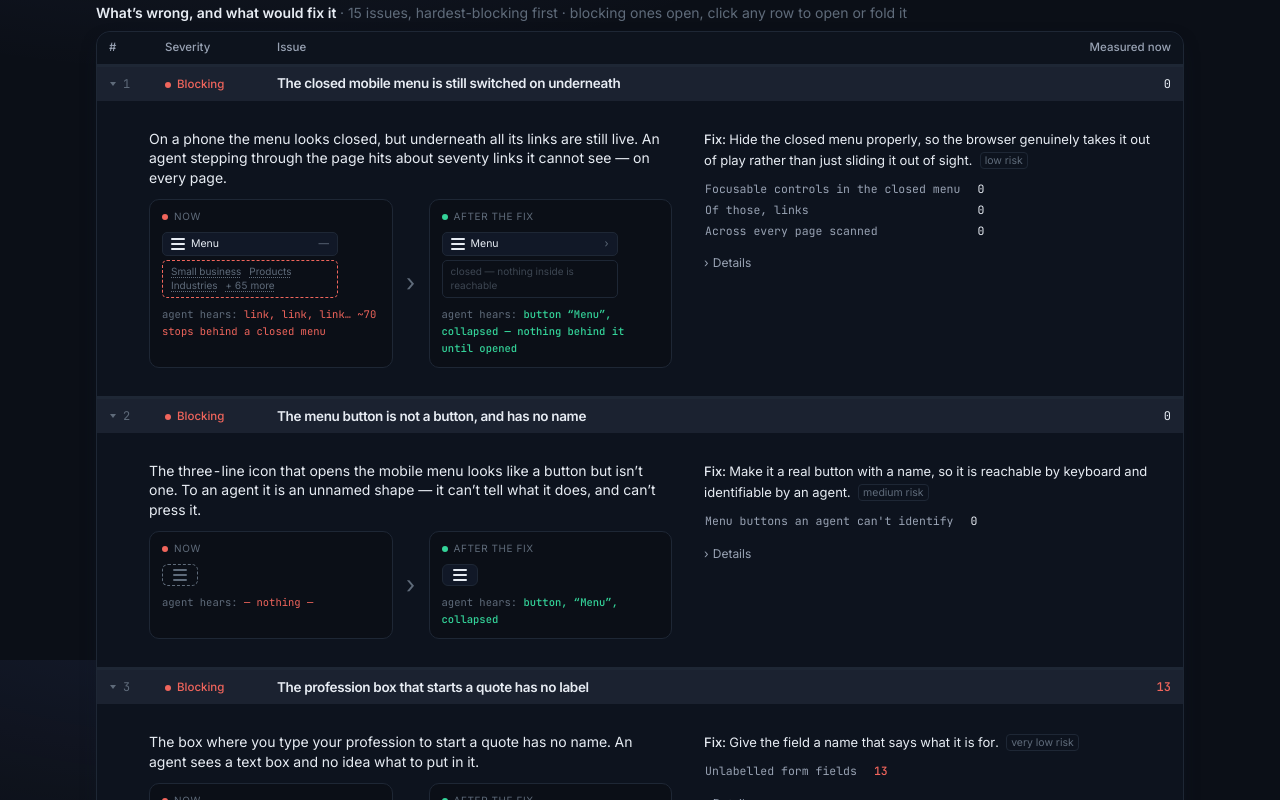
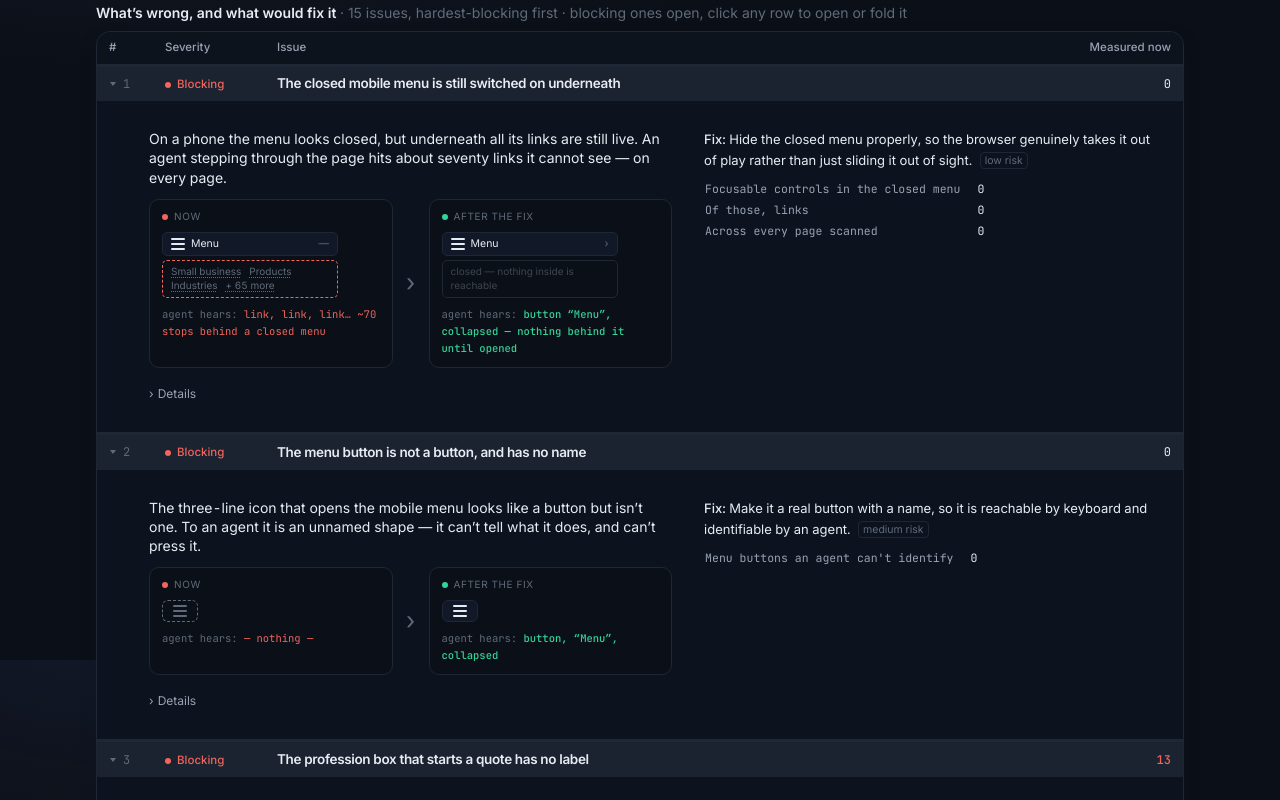
Before and after one commit to juanflores-ion/a11y-checker, a Next.js app: page / in a window 1280 px wide. Shown: the part 940-1740 px from the top of the page. Built offline with nearby package versions, Linux system fonts and the light colour scheme.

Commit message:
Let an open Details use the whole row, not the right-hand half

```diff
--- a/src/components/overview/IssuesTable.tsx
+++ b/src/components/overview/IssuesTable.tsx
@@ -303,6 +303,7 @@ function IssueDetail({
   muted?: boolean;
 }) {
   return (
+    <div>
       <div className="grid max-w-6xl items-start gap-x-8 gap-y-4 lg:grid-cols-[minmax(0,1.15fr)_minmax(0,1fr)]">
         <div>
           <p className="mb-3 text-[14px] leading-snug text-ink">{issue.plain}</p>
@@ -314,18 +315,33 @@ function IssueDetail({
             <Tag className="ml-1 align-[1px]">{RISK_LABEL[issue.fix.riskLevel]}</Tag>
           </p>
           <Figures issue={issue} brands={brands} metricsByBrand={metricsByBrand} muted={muted} />
-        <details className="group mt-3">
-          <summary className="cursor-pointer list-none text-[12px] text-muted hover:text-ink [&::-webkit-details-marker]:hidden">
+        </div>
+      </div>
+      {/* Below both columns, so an open Details gets the whole row rather than
+          the right-hand half: two columns of its own on wide screens, prose on
+          the left and the technical material and samples on the right. */}
+      <details className="group mt-4 text-[12.5px] leading-relaxed">
+        <summary className="inline-flex cursor-pointer list-none items-center text-[12px] text-muted hover:text-ink [&::-webkit-details-marker]:hidden">
           <span aria-hidden="true" className="mr-1 inline-block transition-transform group-open:rotate-90">›</span>
           Details
         </summary>
-          <div className="mt-3 space-y-3 border-l border-rule pl-3">
+        <div className="mt-3 grid gap-x-10 gap-y-3 border-l border-rule pl-4 lg:grid-cols-2">
+          <div className="space-y-3">
             <Block title="Why it matters">
               <p className="text-ink">{issue.whyItMatters}</p>
             </Block>
             <Block title="What breaks, exactly">
               <p className="text-muted">{issue.whatBreaks}</p>
             </Block>
+            <Block title="Verify">
+              <p className="text-muted">
+                {issue.verify}{' '}
+                <Link href="/scan?mode=compare" className="text-accent underline underline-offset-2">Scan → Before / after</Link>{' '}
+                shows whether it moved.
+              </p>
+            </Block>
+          </div>
+          <div className="space-y-3">
             <Block title="Technical">
               <p className="text-muted">{issue.technical}</p>
               <p className="mt-1 text-muted">{issue.fix.technical}</p>
@@ -337,13 +353,6 @@ function IssueDetail({
                   ))}
                 </ul>
               ) : null}
-            </Block>
-            <Block title="Verify">
-              <p className="text-muted">
-                {issue.verify}{' '}
-                <Link href="/scan?mode=compare" className="text-accent underline underline-offset-2">Scan → Before / after</Link>{' '}
-                shows whether it moved.
-              </p>
             </Block>
             {issue.samples?.length ? (
               <Block title="Sample markup, captured by the scanner">
@@ -358,8 +367,8 @@ function IssueDetail({
               </Block>
             ) : null}
           </div>
+        </div>
       </details>
-      </div>
     </div>
   );
 }
```
Lines whose indentation alone changed are shown as unchanged.
